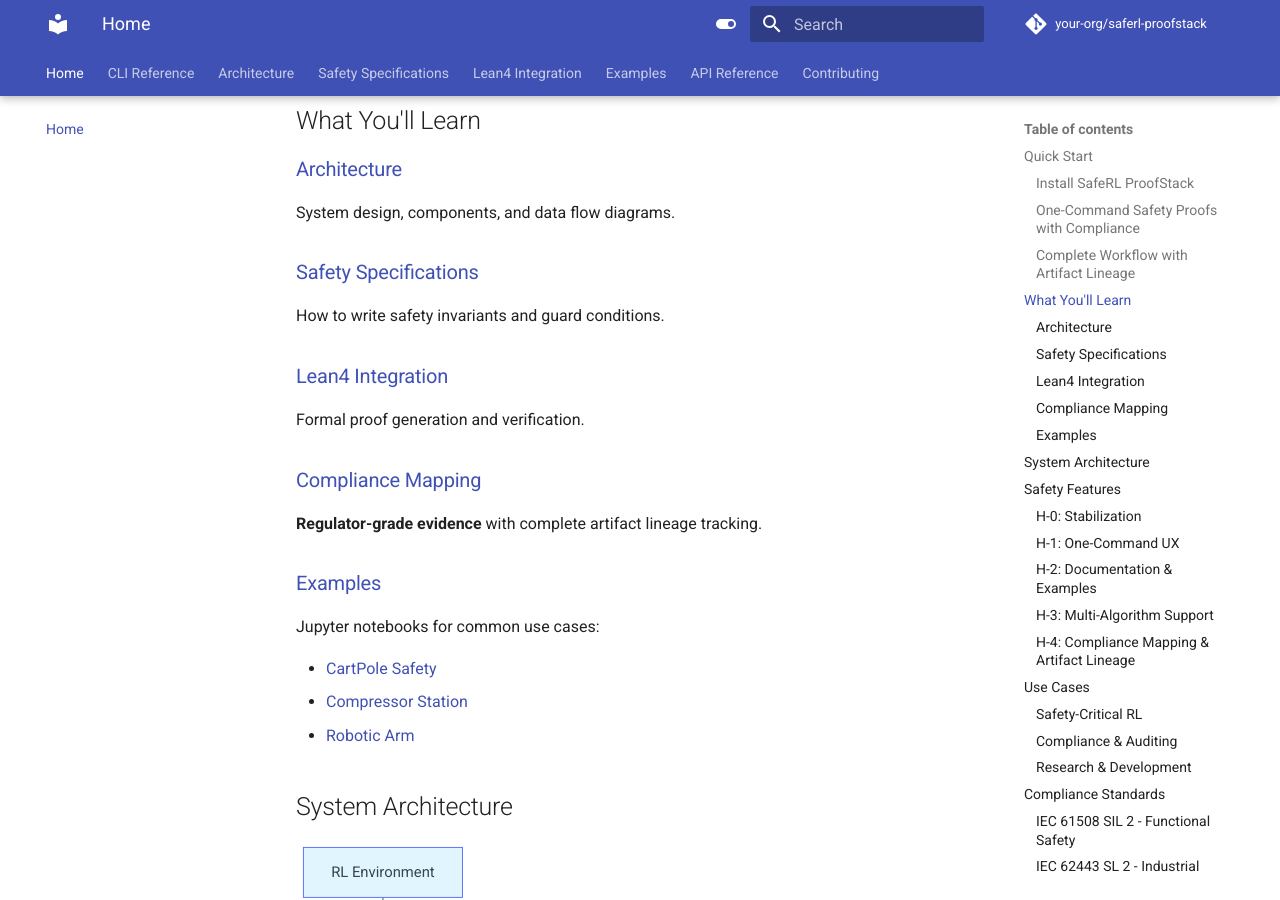
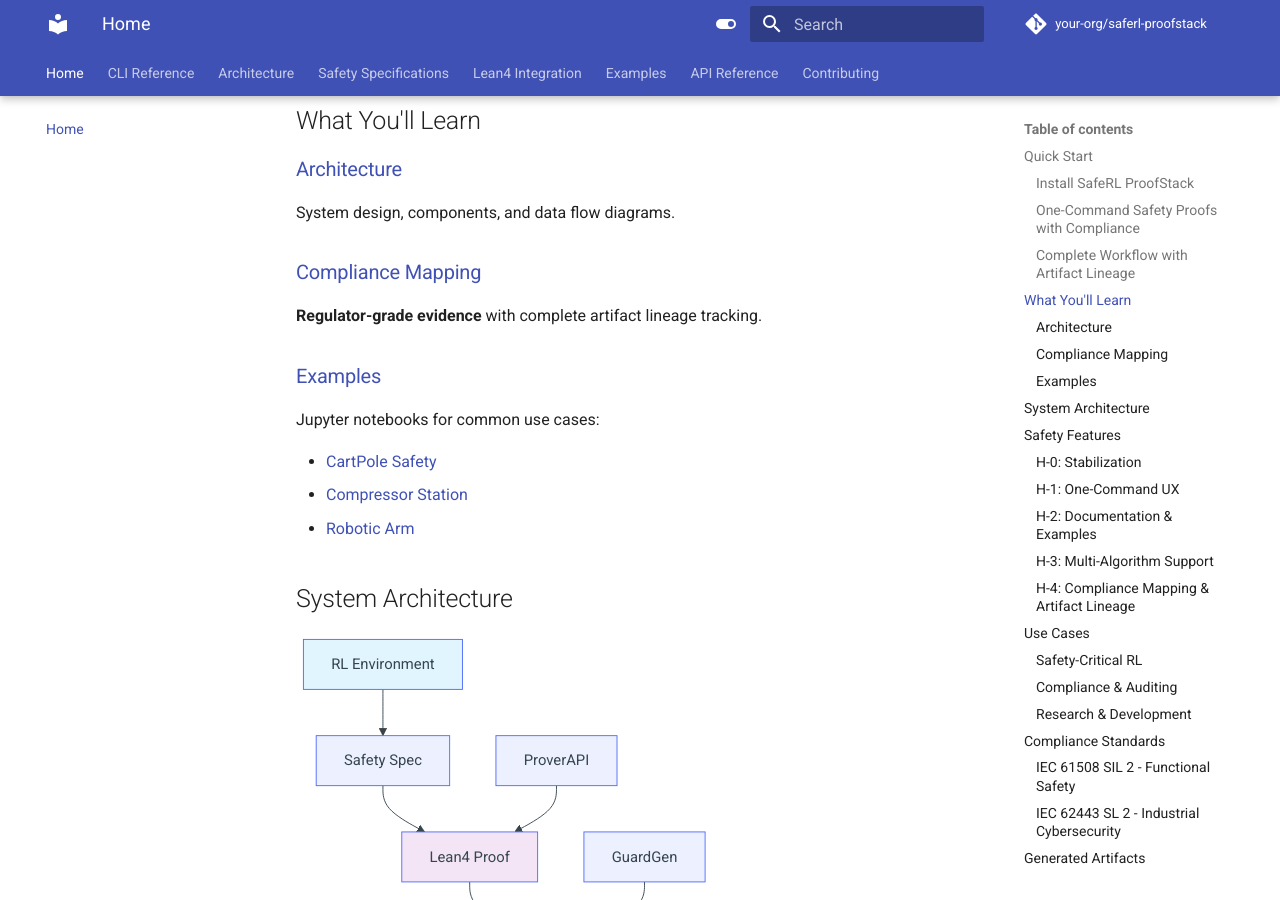
Before and after one commit to fraware/saferl-proof-stack, an MkDocs documentation site: the page built from docs/index.md, in a window 1280 px wide and 900 px high, scrolled down 1115 px. Built offline with MkDocs 1.6.1 and Material for MkDocs 9.7.7, drawn with Linux system fonts in a browser that asks for light colours; comment, search, counter and statistics services are not loaded; the version menu is left out.

Commit message:
Update index.md

```diff
--- a/docs/index.md
+++ b/docs/index.md
@@ -51,14 +51,6 @@ with open("attestation_bundle/compliance.json") as f:
 ### [Architecture](architecture.md)
 
 System design, components, and data flow diagrams.
-
-### [Safety Specifications](safety.md)
-
-How to write safety invariants and guard conditions.
-
-### [Lean4 Integration](lean.md)
-
-Formal proof generation and verification.
 
 ### [Compliance Mapping](compliance.md)
 
```
